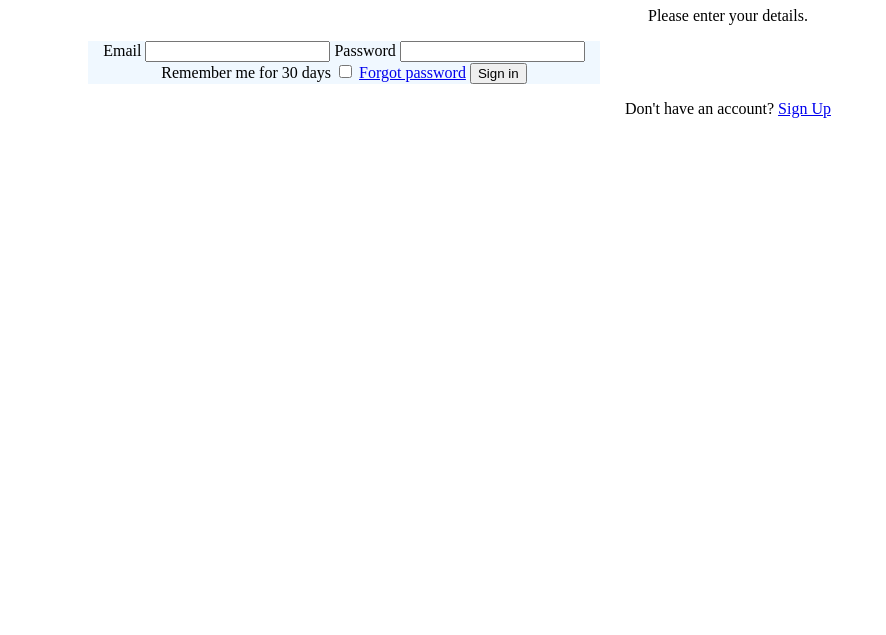
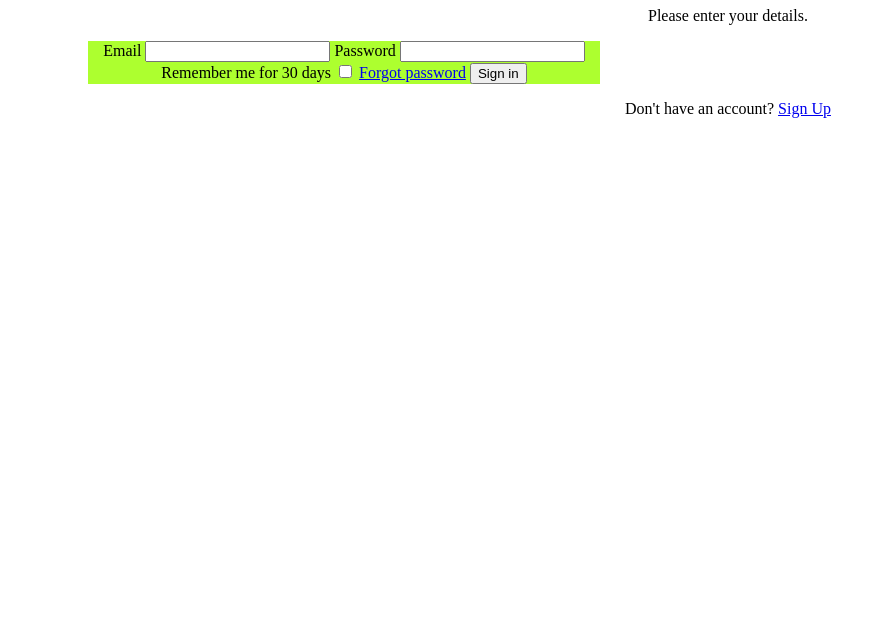
Before and after one commit to achhetr/test-html-css-basic, a plain HTML site: page index.html in a window 1280 px wide. Shown: the part 465-1100 px from the top of the page, without its empty margins (0-886 px from the left). Drawn offline with Linux system fonts and the light colour scheme.

Commit message:
third commit

```diff
--- a/stylesheets/main.css
+++ b/stylesheets/main.css
@@ -7,5 +7,5 @@
 
 .signin-form {
   width: 40vw;
-  background-color: aliceblue;
+  background-color: greenyellow;
 }
```
